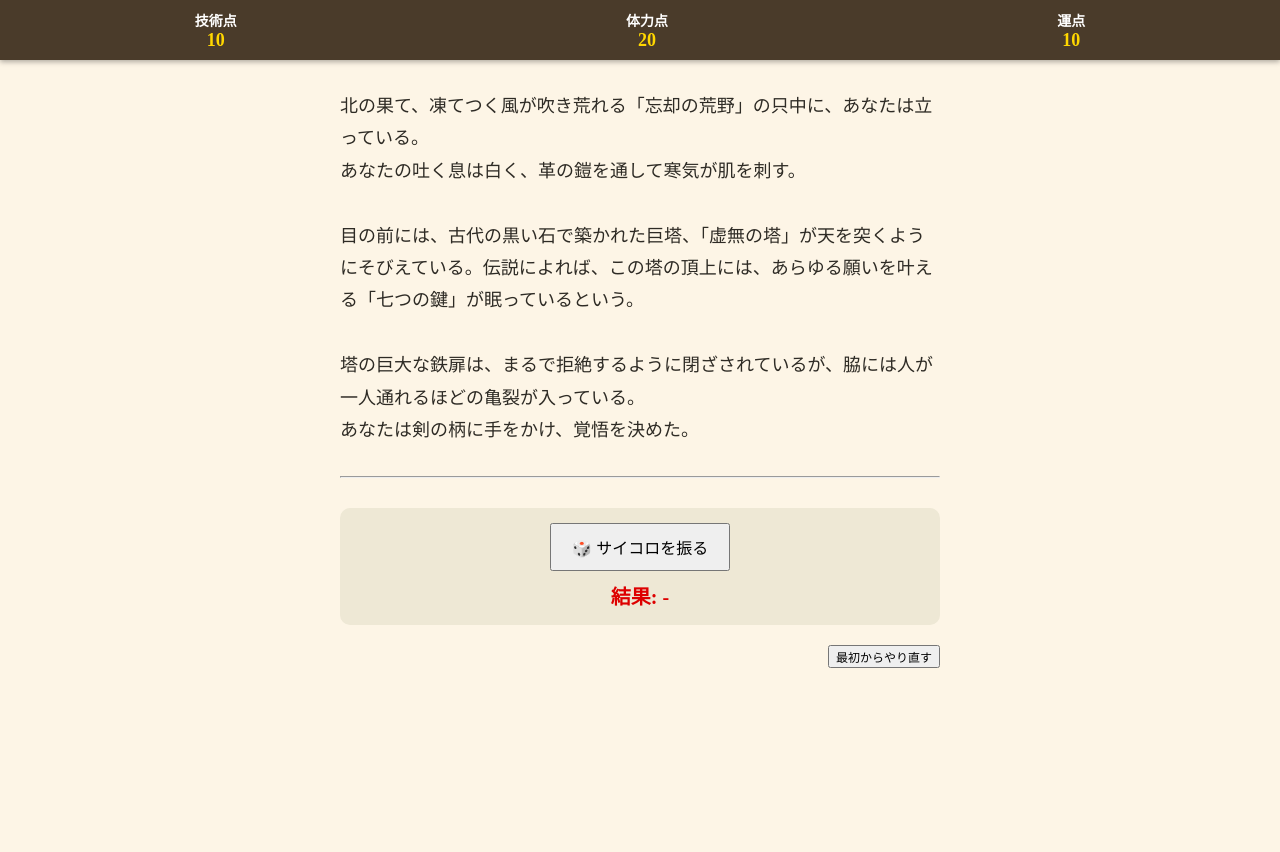
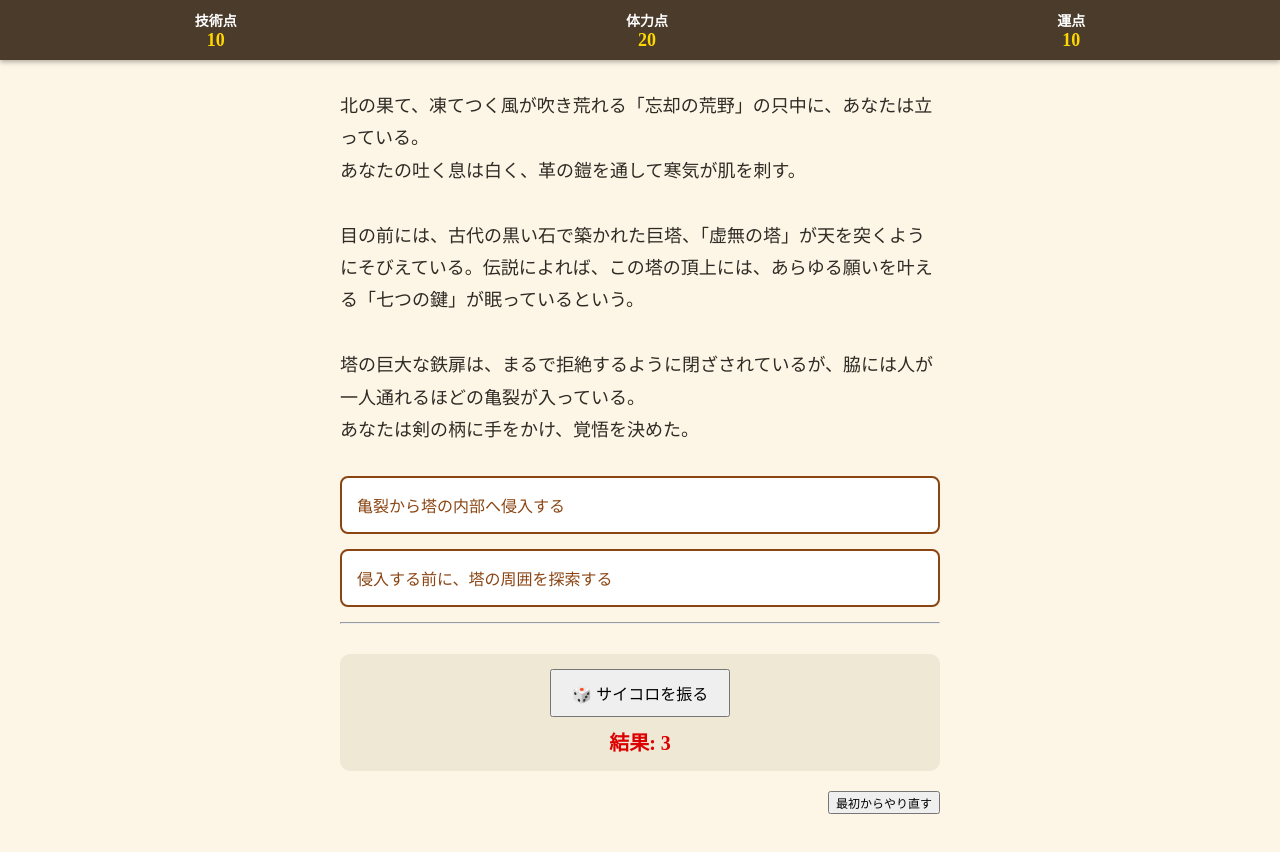
Before and after one commit to bikix2/gamebook, a plain HTML site: page game1/index.html in a window 1280 px wide. Both pictures are taken after a click on the button "🎲 サイコロを振る". Before the commit the page ends 800 px from the top, so only its background shows below. Drawn offline with Linux system fonts and the light colour scheme.

Commit message:
Add files via upload

```diff
--- a/game1/index.html
+++ b/game1/index.html
@@ -5,7 +5,7 @@
     <meta name="viewport" content="width=device-width, initial-scale=1.0, maximum-scale=1.0, user-scalable=no">
     <meta name="apple-mobile-web-app-capable" content="yes">
     <meta name="apple-mobile-web-app-status-bar-style" content="black-translucent">
-    <title>冒険の書</title>
+    <title>虚無の塔と七つの鍵</title>
     <link rel="stylesheet" href="style.css">
 </head>
 <body>
@@ -22,7 +22,9 @@
         </div>
 
         <div id="choices-container">
-            </div>
+        </div>
+
+        <div id="combat-log" style="margin-top: 15px;"></div>
 
         <hr>
 
--- a/game1/main.js
+++ b/game1/main.js
@@ -38,10 +38,18 @@ function showParagraph(id) {
 
     window.scrollTo(0, 0);
 
-    if (data) {
+    // データが存在しない場合のエラー処理
+    if (!data) {
+        textField.textContent = "エラー：ページが見つかりません (ID: " + id + ")";
+        choicesField.innerHTML = "";
+        if (combatLog) combatLog.innerHTML = "";
+        return;
+    }
+
+    // データが存在する場合の処理
     textField.textContent = data.text;
     choicesField.innerHTML = "";
-        combatLog.innerHTML = "";
+    if (combatLog) combatLog.innerHTML = ""; // ログ要素が存在する場合のみクリア
 
     if (data.choices && data.choices.length > 0) {
         data.choices.forEach(choice => {
@@ -66,9 +74,6 @@ function showParagraph(id) {
     } else {
         choicesField.innerHTML = "<p>（終わり）</p>";
     }
-    } else {
-        textField.textContent = "エラー：ページが見つかりません (ID: " + id + ")";
-    }
 }
 
 // ===================================
@@ -79,6 +84,13 @@ function roll2D6() {
     const d1 = Math.floor(Math.random() * 6) + 1;
     const d2 = Math.floor(Math.random() * 6) + 1;
     return d1 + d2;
+}
+
+// 手動サイコロ機能（index.htmlに残っているボタン用）
+function rollDice() {
+    const total = roll2D6();
+    document.getElementById("dice-result").textContent =
+        `結果: ${total}`;
 }
 
 function performTest(type, successId, failId) {
@@ -99,7 +111,7 @@ function performTest(type, successId, failId) {
 }
 
 // ===================================
-// 自動戦闘機能 (簡略版：技術点テストに勝ち続ける)
+// 自動戦闘機能
 // ===================================
 
 function startCombat(winId) {
@@ -111,7 +123,8 @@ function startCombat(winId) {
     document.getElementById("story-text").textContent = `${currentEnemy.name}との戦闘を開始します！`;
     document.getElementById("choices-container").innerHTML = "";
 
-    document.getElementById("choices-container").innerHTML = '<div id="combat-log"></div>';
+    // combat-log を choices-container の下に表示
+    document.getElementById("combat-log").innerHTML = '';
 
     const attackBtn = document.createElement("button");
     attackBtn.className = "choice-btn";
@@ -204,7 +217,7 @@ function loadGame() {
     } else {
         // セーブがない場合は設定されたスタート地点と初期ステータスに戻す
         currentId = startPoint;
-        // ★グローバル変数 heroStats を初期化する
+        // グローバル変数 heroStats を初期化する
         Object.assign(heroStats, initialStats);
     }
 }
@@ -215,8 +228,7 @@ function resetGame() {
         // 1. セーブデータを削除
         localStorage.removeItem("gameBookSave");
 
-        // 2. ★次のロードに備えてグローバル変数 heroStats と currentId を初期化
-        //   （loadGame()が実行される前に、現在の値を強制的に初期値に戻しておく）
+        // 2. 次のロードに備えてグローバル変数 heroStats と currentId を初期化
         Object.assign(heroStats, { skill: 10, stamina: 20, luck: 10 });
         currentId = (typeof gameConfig !== 'undefined' && gameConfig.startId) ? gameConfig.startId : "1";
 
```
Lines whose indentation alone changed are shown as unchanged.
